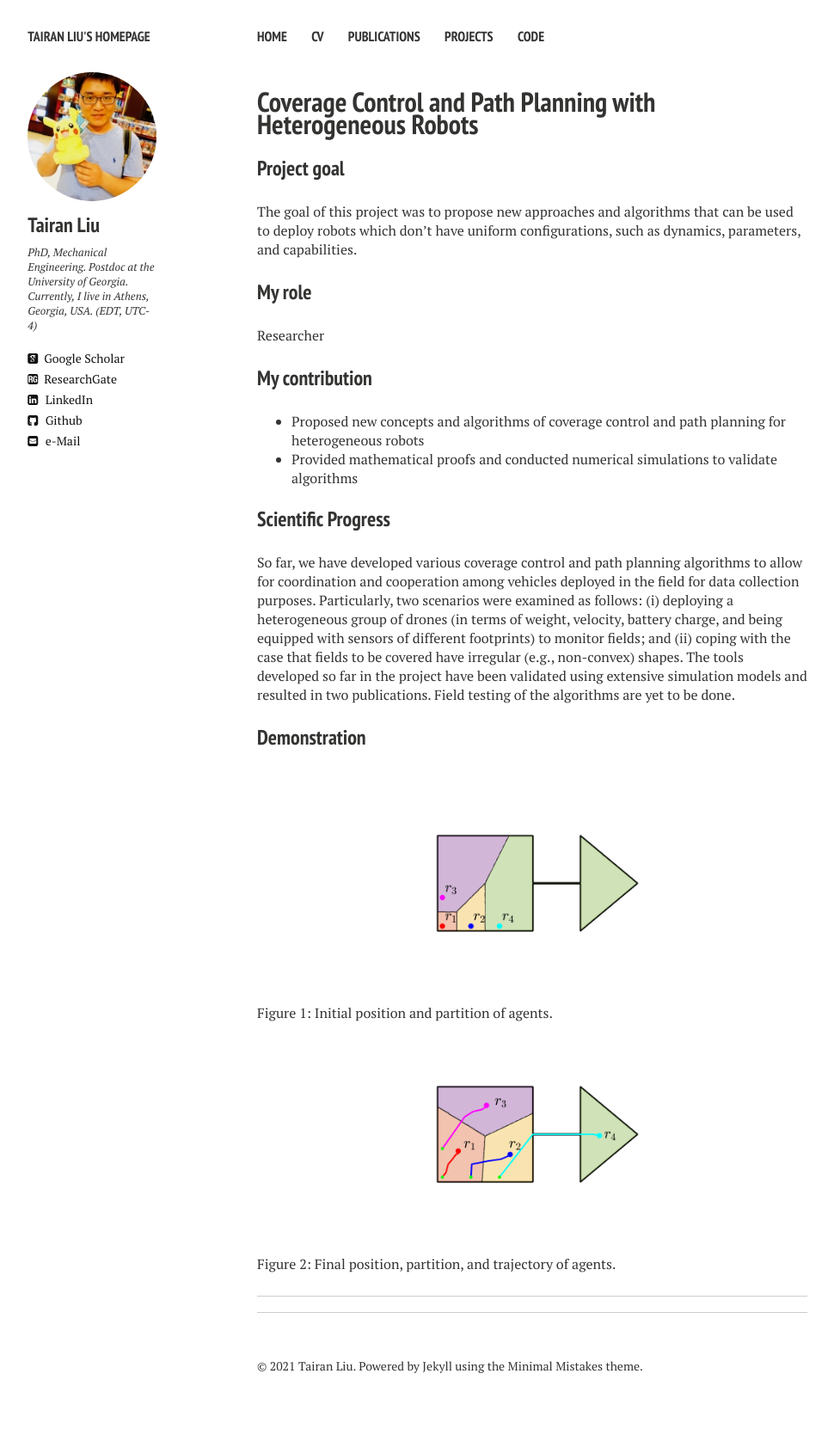
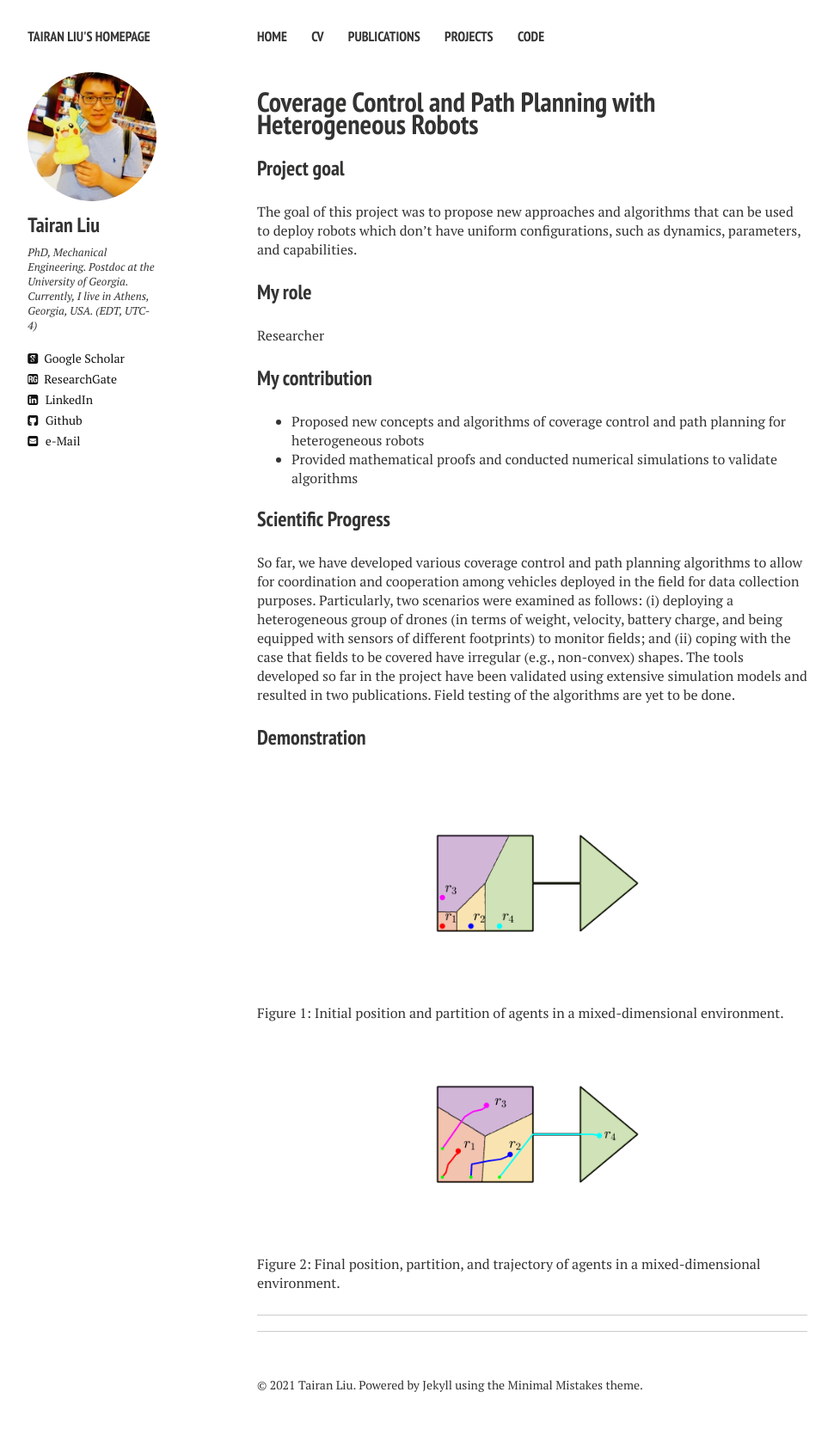
Before and after one commit to liutairan/liutairan.github.io, a Jekyll site: the page built from projects/coverage_path_planning.md, in a window 1280 px wide. Shown: the whole page at 86% size, without its empty margins (21-991 px from the left). Built offline with Jekyll 4.4.1, drawn with Linux system fonts in a browser that asks for light colours; nearby versions of some CDN libraries; before the commit the page ends 1647 px from its top, so only the background shows below that.

Commit message:
Update coverage_path_planning.md

```diff
--- a/projects/coverage_path_planning.md
+++ b/projects/coverage_path_planning.md
@@ -26,7 +26,7 @@ So far, we have developed various coverage control and path planning algorithms
 ### Demonstration
 
 <img style="display:block; margin-left: auto; margin-right: auto;" src="../../Pics/coverage_path_planning/mixed-initial.png" width="360">
-Figure 1: Initial position and partition of agents.
+Figure 1: Initial position and partition of agents in a mixed-dimensional environment.
 
 <img style="display:block; margin-left: auto; margin-right: auto;" src="../../Pics/coverage_path_planning/mixed-traj.png" width="360">
-Figure 2: Final position, partition, and trajectory of agents.
+Figure 2: Final position, partition, and trajectory of agents in a mixed-dimensional environment.
```
